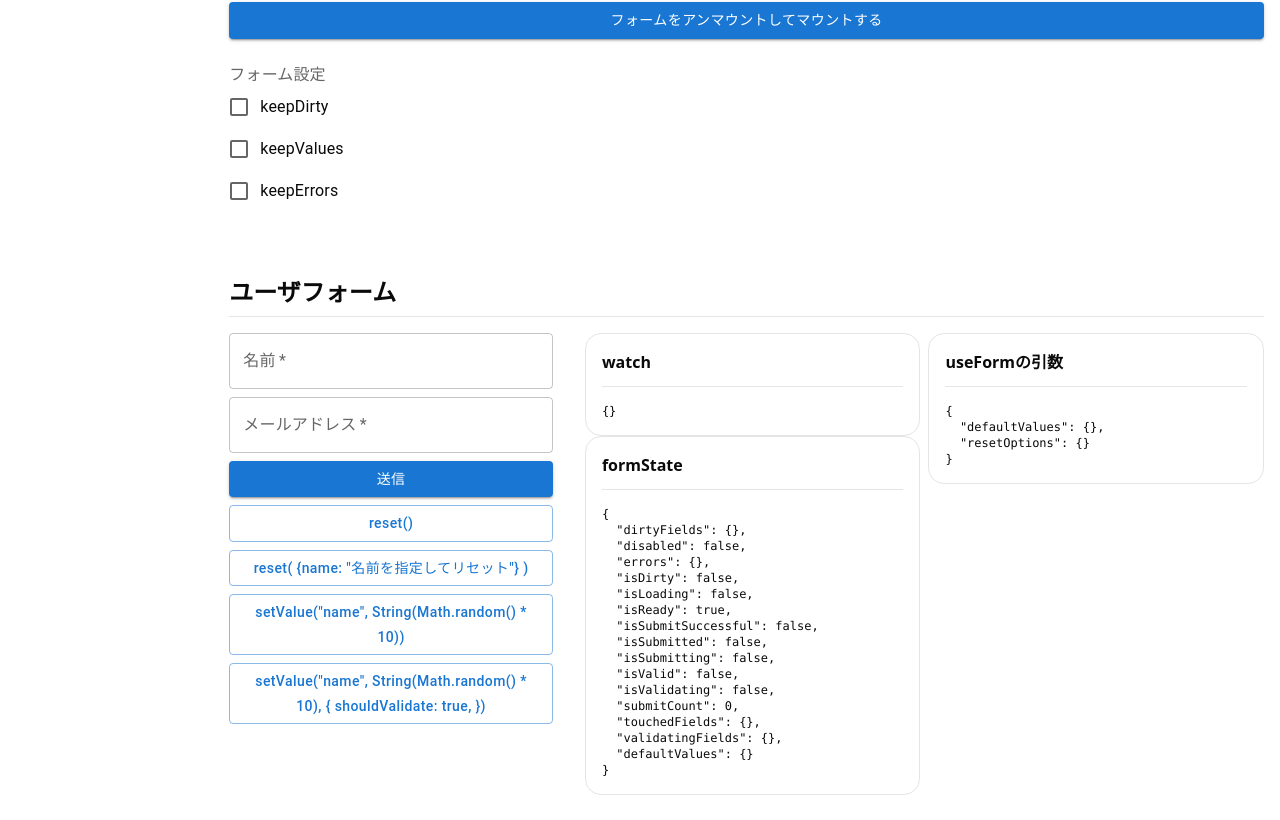
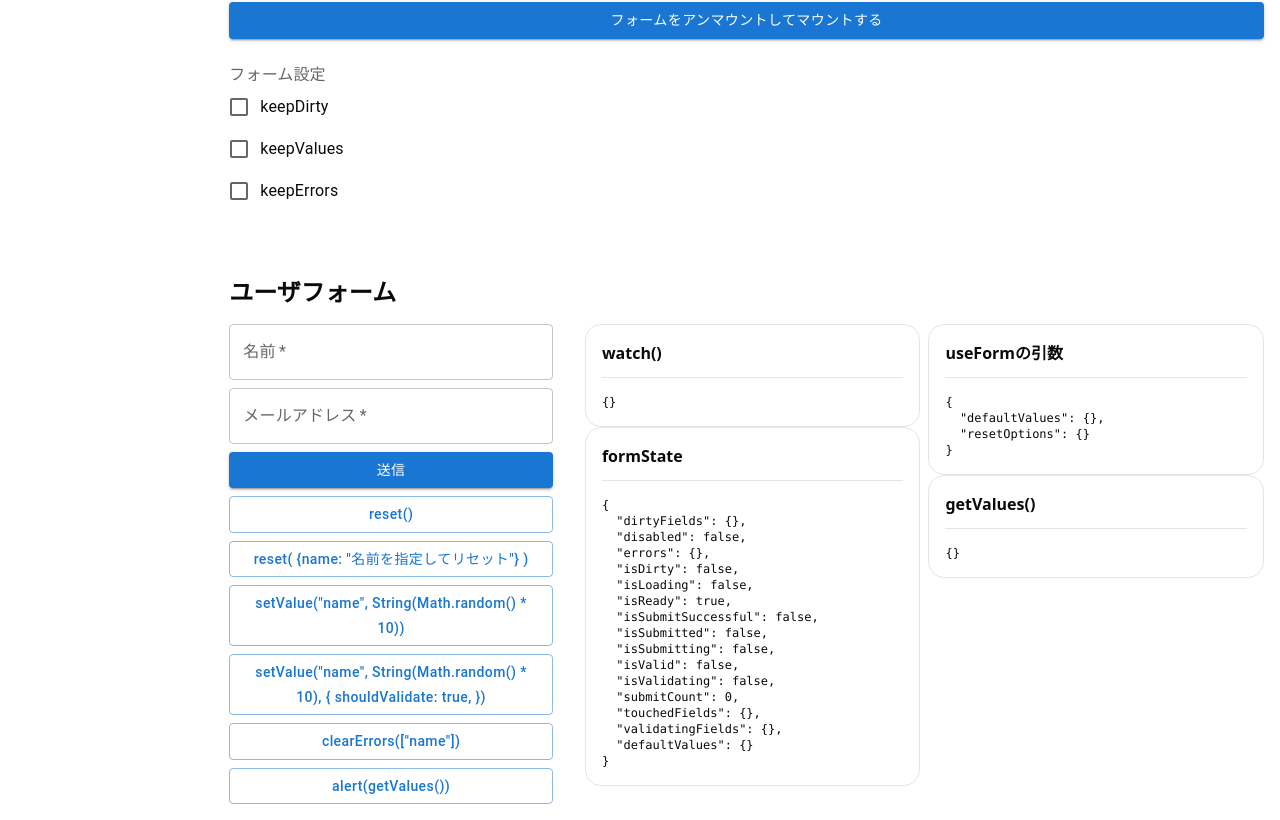
Before and after one commit to hi-lee-mon/react-hook-form-dev, a Next.js app: page /basic in a window 1280 px wide. Shown: the part 384-1204 px from the top of the page. Built offline with nearby package versions, Linux system fonts and the light colour scheme; no server answers; what @mui/material-nextjs would draw is missing.

Commit message:
clearErrorsの実装

```diff
--- a/src/app/basic/_components/my-form.tsx
+++ b/src/app/basic/_components/my-form.tsx
@@ -16,6 +16,8 @@ export default function MyForm({ useFormParam }: Props) {
     watch,
     reset,
     setValue,
+    clearErrors,
+    getValues,
     formState: {
       dirtyFields,
       disabled,
@@ -37,7 +39,10 @@ export default function MyForm({ useFormParam }: Props) {
 
   return (
     <div>
-      <h2 className="text-2xl font-bold border-b mb-4 pb-2">ユーザフォーム</h2>
+      <HStack className="items-center gap-4 mb-4">
+        <h2 className="text-2xl font-bold">ユーザフォーム</h2>
+        {/* <p>再レンダリング回数：{renderCount}</p> */}
+      </HStack>
       <form onSubmit={handleSubmit((data) => console.log(data))}>
         <HStack className="gap-8 grid grid-cols-3">
           <VStack className="col-span-1 gap-2">
@@ -128,10 +133,28 @@ export default function MyForm({ useFormParam }: Props) {
               })
             `}
             </Button>
+            <Button
+              variant="outlined"
+              onClick={() => clearErrors(["name"])}
+              sx={{ textTransform: "none" }}
+            >
+              {`clearErrors(["name"])`}
+            </Button>
+            <Button
+              variant="outlined"
+              onClick={() => {
+                setValue("name", "更新");
+                const values = getValues();
+                alert(JSON.stringify(values, null, 2));
+              }}
+              sx={{ textTransform: "none" }}
+            >
+              {`alert(getValues())`}
+            </Button>
           </VStack>
           <VStack className="grid grid-cols-2 col-span-2 gap-2">
             <div className="col-span1">
-              <ObjBlock title="watch" obj={watch()} />
+              <ObjBlock title="watch()" obj={watch()} />
               <ObjBlock
                 title="formState"
                 obj={{
@@ -155,6 +178,7 @@ export default function MyForm({ useFormParam }: Props) {
             </div>
             <div className="col-span1">
               <ObjBlock title="useFormの引数" obj={useFormParam} />
+              <ObjBlock title="getValues()" obj={getValues()} />
             </div>
           </VStack>
         </HStack>
```
